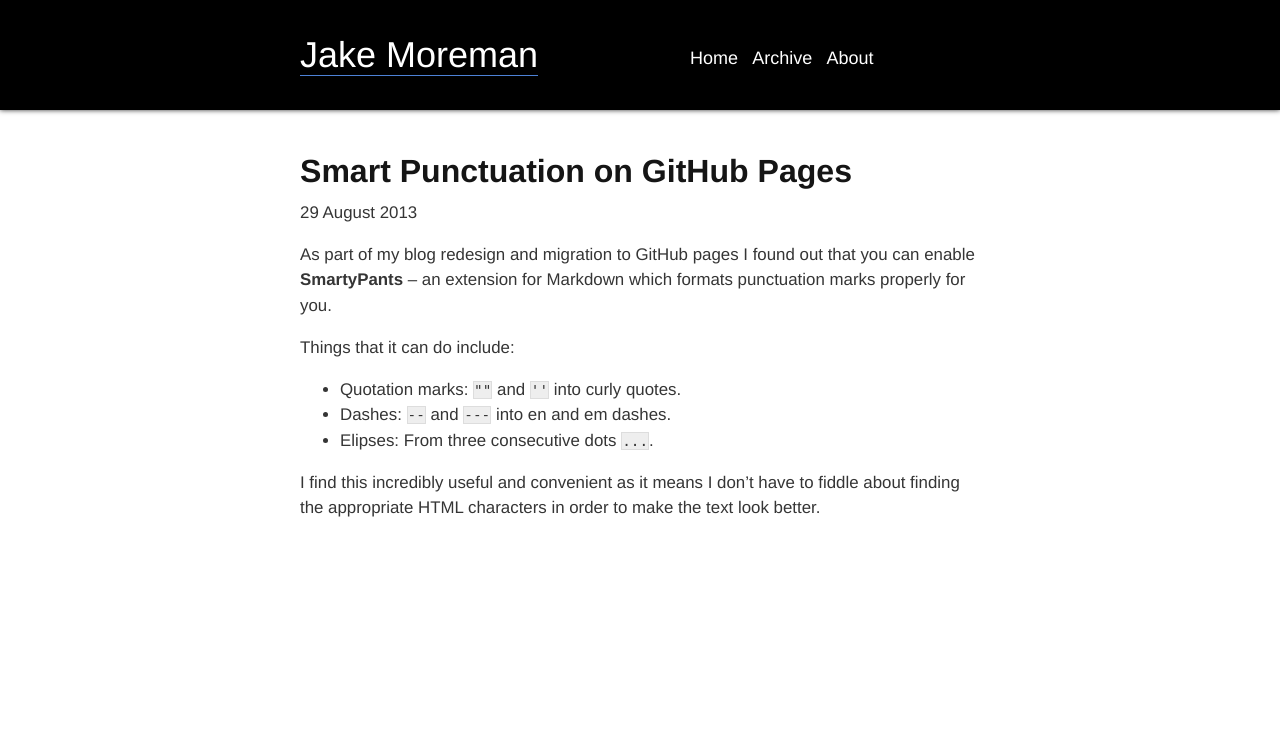
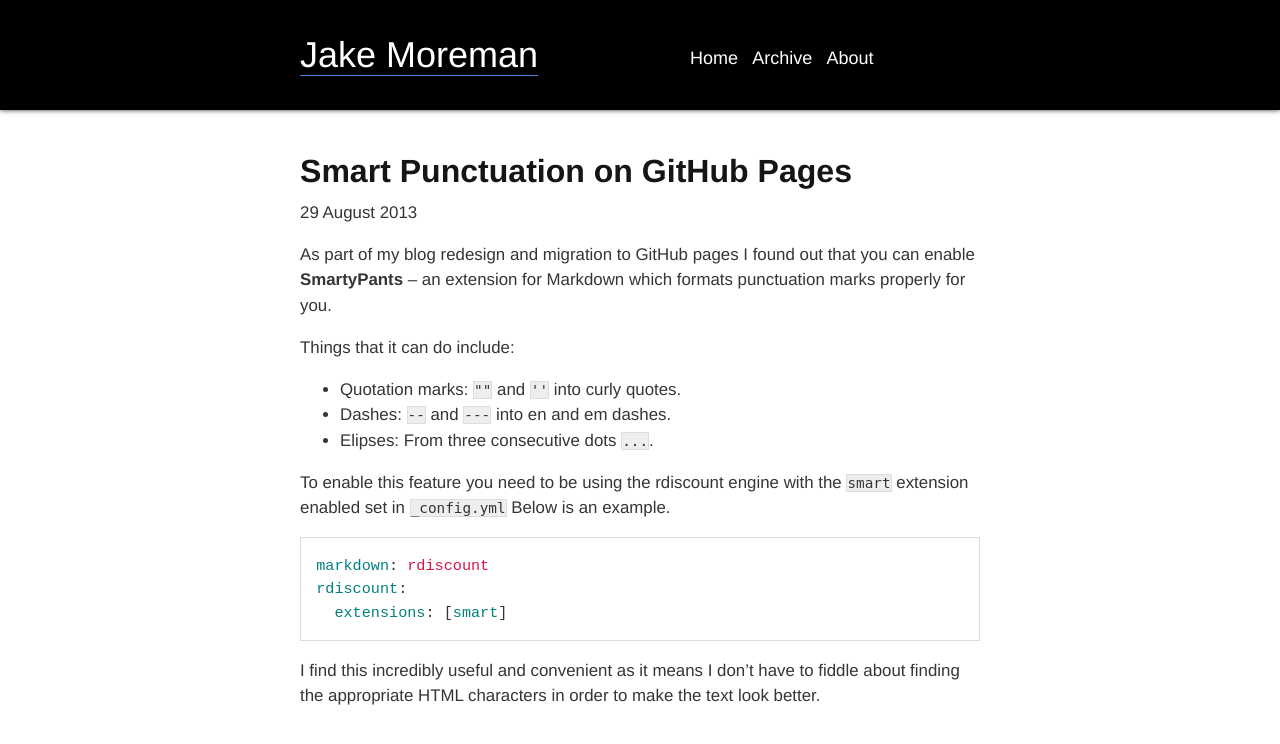
Before and after one commit to jake284773/jmoreman.github.io, a Jekyll site: the page built from _posts/2013-08-29-smart-punctuation-on-github-pages.md, in a window 1280 px wide. Shown: the top 744 px of the page. Built offline with Jekyll 4.4.1, drawn with Linux system fonts in a browser that asks for light colours; nearby versions of some CDN libraries; Markdown is read by kramdown in place of the engine named in the settings.

Commit message:
Update 2013-08-29-smart-punctuation-on-github-pages.md

````diff
--- a/_posts/2013-08-29-smart-punctuation-on-github-pages.md
+++ b/_posts/2013-08-29-smart-punctuation-on-github-pages.md
@@ -13,4 +13,12 @@ Things that it can do include:
 - Dashes: `--` and `---` into en and em dashes.
 - Elipses: From three consecutive dots `...`.
 
+To enable this feature you need to be using the rdiscount engine with the `smart` extension enabled set in `_config.yml` Below is an example.
+
+```yaml
+markdown: rdiscount
+rdiscount:
+  extensions: [smart]
+```
+
 I find this incredibly useful and convenient as it means I don't have to fiddle about finding the appropriate HTML characters in order to make the text look better.
````
